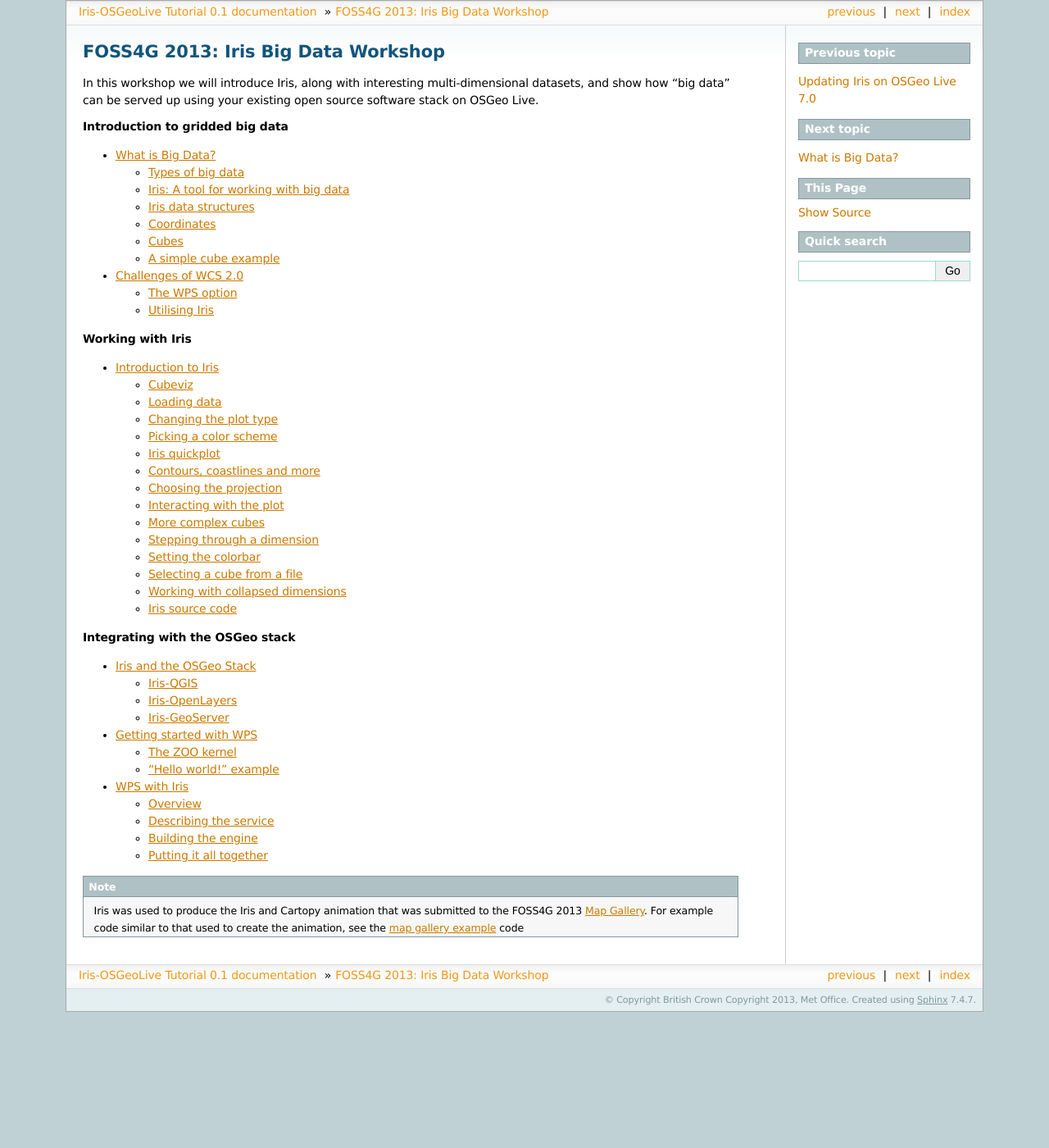
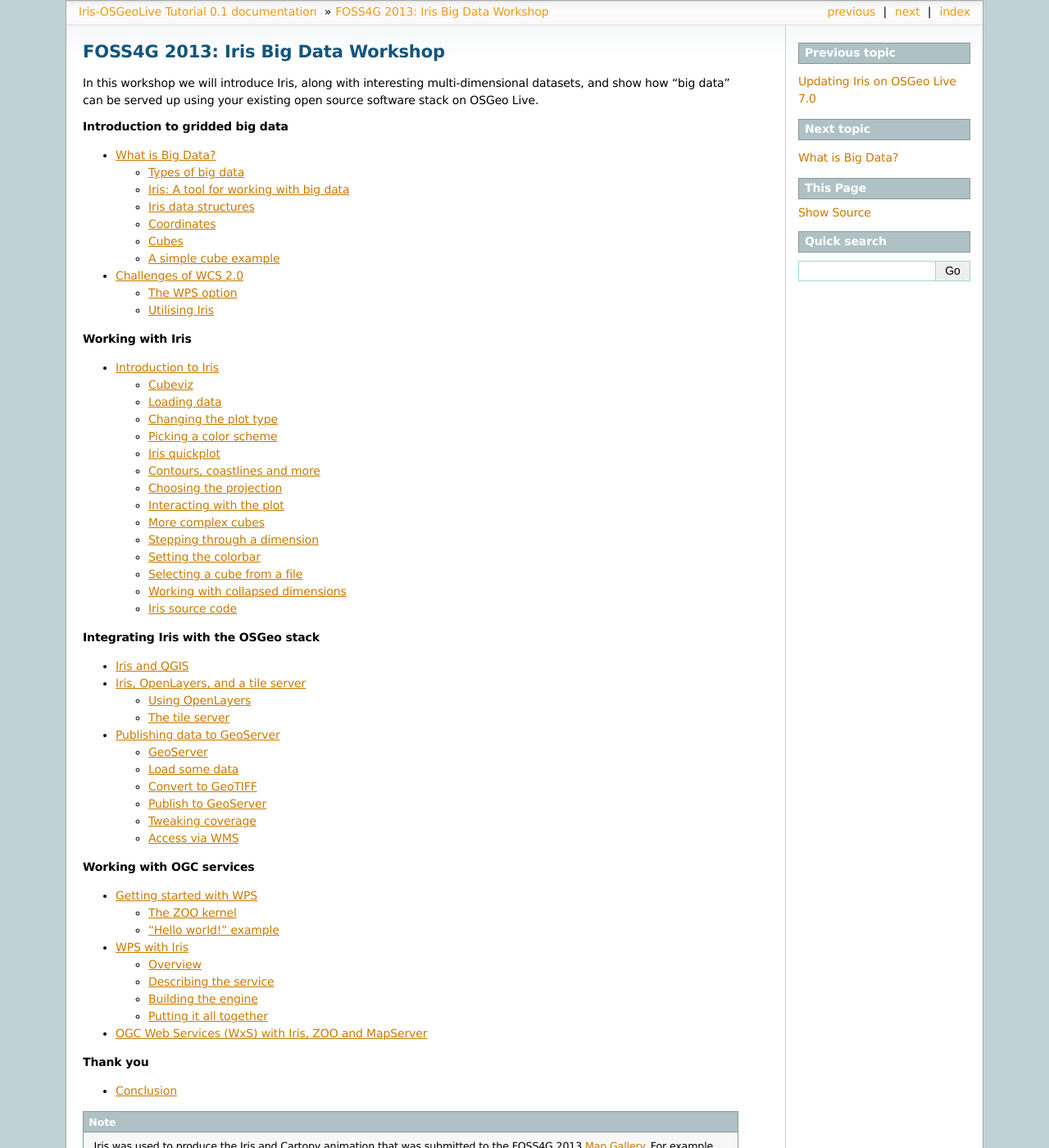
Before and after one commit to SciTools/osgeolive, a Sphinx documentation site: the page built from docs/osgeolive/source/foss4g_2013/workshop_overview.rst, in a window 1280 px wide and 1400 px high. Shown: the whole window at 82% size. Built offline with Sphinx 7.4.7, drawn with Linux system fonts in a browser that asks for light colours; formulas are drawn with MathJax 3.

Commit message:
minor_changes_and_toc_fixes

```diff
--- a/docs/osgeolive/source/foss4g_2013/map_gallery_example/map_gallery_example.rst
+++ b/docs/osgeolive/source/foss4g_2013/map_gallery_example/map_gallery_example.rst
@@ -1,3 +1,5 @@
+:orphan:
+
 Visualisation
 =============
 
--- a/docs/osgeolive/source/foss4g_2013/what_is_big_data.rst
+++ b/docs/osgeolive/source/foss4g_2013/what_is_big_data.rst
@@ -92,6 +92,7 @@
  * Each coordinate has a name and a unit.
  * When a coordinate is added to a cube, the data dimensions that it
    represents are also provided.
+
     * The shape of a coordinate is always the same as the shape of the
       associated data dimension(s) on the cube.
     * Each dimension of a coordinate must be mapped to a data dimension.
--- a/docs/osgeolive/source/foss4g_2013/workshop_overview.rst
+++ b/docs/osgeolive/source/foss4g_2013/workshop_overview.rst
@@ -20,17 +20,30 @@
 
    intro_iris
 
-**Integrating with the OSGeo stack**
+**Integrating Iris with the OSGeo stack**
 
 .. toctree::
    :maxdepth: 2
 
-   osgeo_stack
+   iris_qgis
+   open_layers
+   geoserver
+
+**Working with OGC services**
+
+.. toctree::
+   :maxdepth: 2
 
    wps_first_steps
    advanced_wps_iris
+   advanced_wxs
 
-.. todo:: advanced_wxs
+**Thank you**
+
+.. toctree::
+   :maxdepth: 1
+
+   conclusion
 
 .. note::
 
```
Also changed, not shown: docs/osgeolive/source/foss4g_2013/advanced_wxs.rst (+9 -5 lines), docs/osgeolive/source/foss4g_2013/conclusion.rst (added, +17 -0 lines), docs/osgeolive/source/foss4g_2013/iris_qgis.rst (added, +26 -0 lines), docs/osgeolive/source/foss4g_2013/osgeo_stack.rst (deleted, +0 -15 lines).
